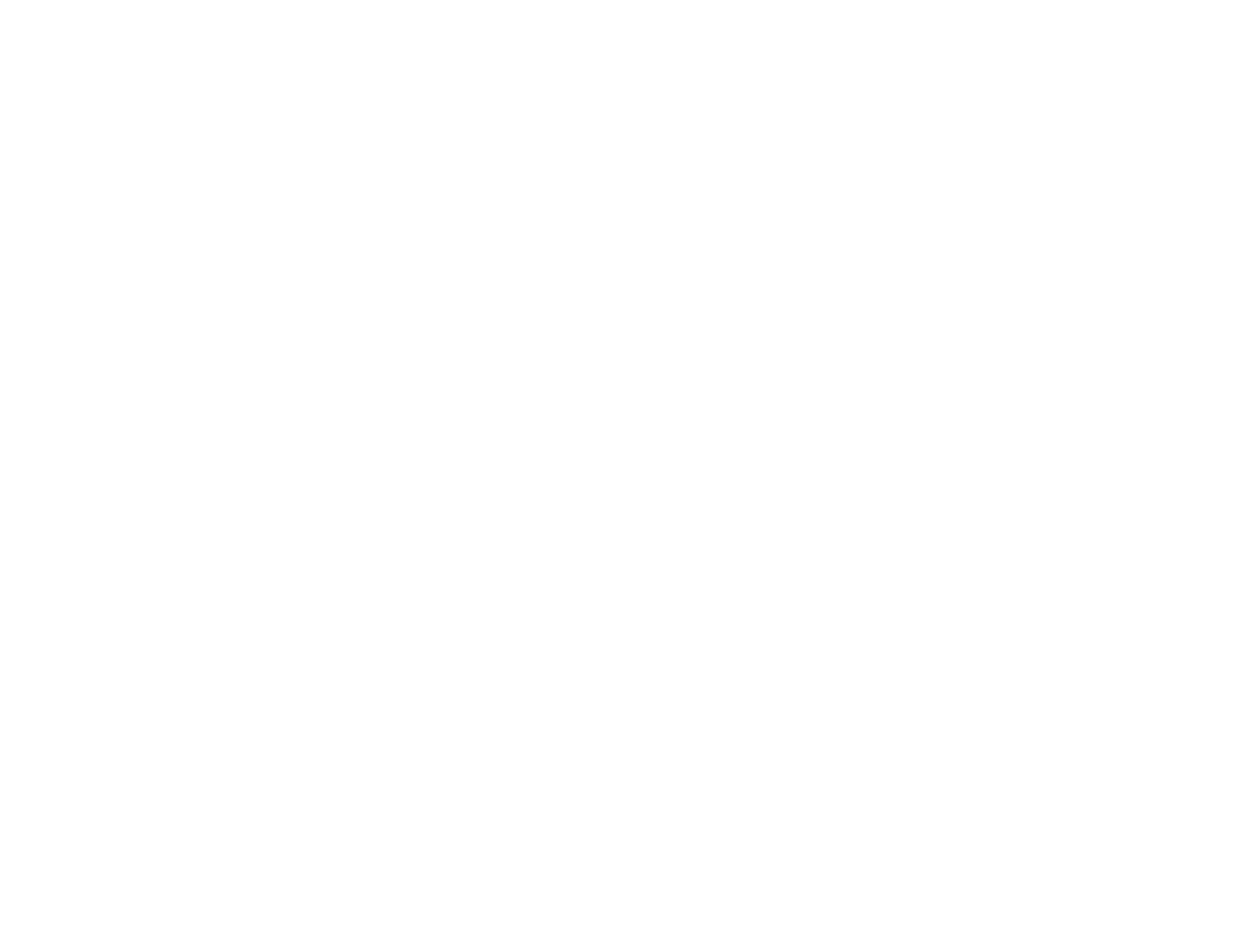
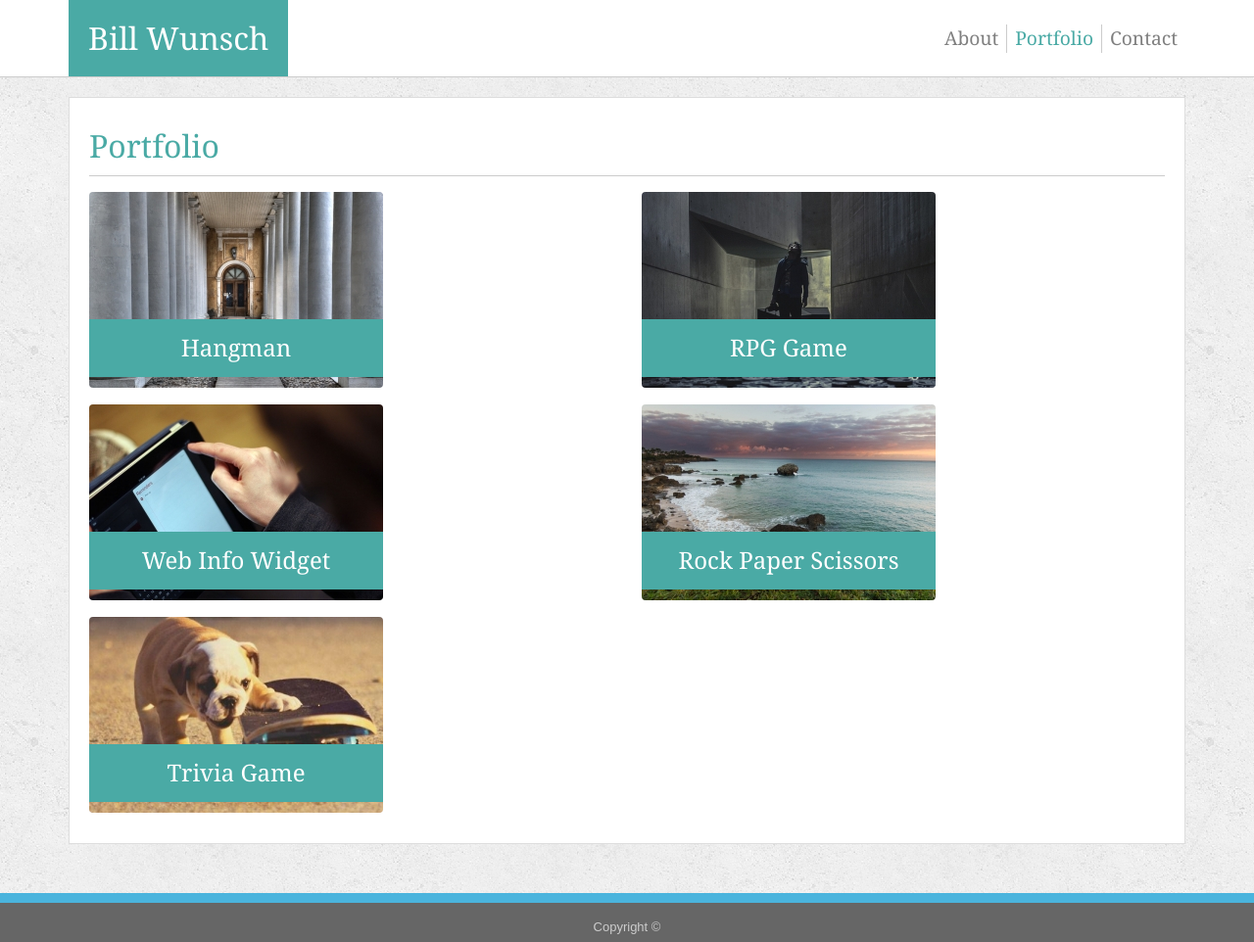
Before and after one commit to wwunsch23/Bootstrap-Portfolio, a plain HTML site: page portfolio.html in a window 1280 px wide. Shown: the whole page at 98% size. Before the commit the page ends 800 px from the top, so only its background shows below. Drawn offline with nearby package versions, Linux system fonts and the light colour scheme.

Commit message:
Created and styled Portfolio page

```diff
--- a/assets/css/style.css
+++ b/assets/css/style.css
@@ -93,14 +93,6 @@ hr {
     margin-bottom: 10px;
 }
 
-
-.portfolioImage {
-    margin-bottom: 30px;
-    width: 300px;
-    height: 200px;
-    position: relative;
-}
-
 img.hover-shadow {
     transition: 0.3s;
 }
@@ -113,32 +105,31 @@ img.hover-shadow {
     width: 18%;
 }
 
-div.image {
-    margin-top: 20px;
-    position: relative;
-    float: left;
-}
-
 div.form-container {
     margin-top: 20px;
 }
 
-h3 {
-    position: absolute;
-    bottom: 30px;
-    width: 300px;
+.image-container {
+    max-width: 300px;
+    max-height: 200px;
+}
+
+h4 {
+    position: relative;
+    top: -70px;
+    width: 100%;
     background-color: #4aaaa5;
-    padding: 15px;
+    padding: 5%;
     text-align: center;
     color: #fff;
     font-family: 'Georgia', Times, "Times New Roman", serif;
 }
 
-h3:hover {
+h4:hover {
     background-color: #4AB4DD;
 }
 
-.image:hover h3 {
+.image-container:hover h4 {
     background-color: #4AB4DD;
 }
 
--- a/contact.html
+++ b/contact.html
@@ -0,0 +1,76 @@
+<!DOCTYPE html>
+<html>
+
+<head>
+    <meta charset="utf-8" />
+    <title>About Me</title>
+    <link rel="stylesheet" href="https://stackpath.bootstrapcdn.com/bootstrap/4.1.3/css/bootstrap.min.css" integrity="sha384-MCw98/SFnGE8fJT3GXwEOngsV7Zt27NXFoaoApmYm81iuXoPkFOJwJ8ERdknLPMO"
+        crossorigin="anonymous">
+    <link rel="stylesheet" type="text/css" media="screen" href="./assets/css/style.css" />
+</head>
+
+<body>
+
+    <header>
+        <div class="container header-container">
+            <h1 id="name">Bill Wunsch</h1>
+            <nav class="navbar navbar-expand-md navbar-light bg-white justify-content-end">
+                <button class="navbar-toggler m-3" type="button" data-toggle="collapse" data-target="#navbarNav"
+                    aria-controls="navbarNav" aria-expanded="false" aria-label="Toggle navigation">
+                    <span class="navbar-toggler-icon"></span>
+                </button>
+                <div class="collapse navbar-collapse justify-content-end" id="navbarNav">
+                    <ul class="navbar-nav">
+                        <li class="nav-item">
+                            <a class="nav-link" href="index.html">About</a>
+                        </li>
+                        <li class="nav-item">
+                            <a class="nav-link" href="portfolio.html">Portfolio</a>
+                        </li>
+                        <li class="nav-item active">
+                            <a class="nav-link" href="contact.html">Contact</a>
+                        </li>
+                    </ul>
+                </div>
+            </nav>
+        </div>
+    </header>
+
+    <div class="container content">
+        <div class="row">
+            <div class="col-md-12">
+                <h1 id="contentTitle">Contact</h1>
+                <hr>
+            </div>
+        </div>
+
+        <div class="form-container">
+            <form>
+                <label for="fullname">Name</label>
+                <input type="text" id="fullname" name="fullname" placeholder="John Smith">
+
+                <label for="email">Email</label>
+                <input type="text" id="email" name="email" placeholder="example@gmail.com">
+
+                <label for="message">Message</label>
+                <textarea type="msg" id="message" name="user_message"></textarea>
+
+                <input type="submit" value="Submit">
+            </form>
+        </div>
+
+
+
+        <footer class="footer">
+            <div id="blueFooter">
+                <div id="greyFooter">
+                    <p>Copyright &copy;</p>
+                </div>
+            </div>
+        </footer>
+
+        <script src="https://stackpath.bootstrapcdn.com/bootstrap/4.1.3/js/bootstrap.min.js" integrity="sha384-ChfqqxuZUCnJSK3+MXmPNIyE6ZbWh2IMqE241rYiqJxyMiZ6OW/JmZQ5stwEULTy"
+            crossorigin="anonymous"></script>
+</body>
+
+</html>
--- a/portfolio.html
+++ b/portfolio.html
@@ -0,0 +1,107 @@
+<!DOCTYPE html>
+<html>
+
+<head>
+    <meta charset="utf-8" />
+    <title>Portfolio</title>
+    <link rel="stylesheet" href="https://stackpath.bootstrapcdn.com/bootstrap/4.1.3/css/bootstrap.min.css" integrity="sha384-MCw98/SFnGE8fJT3GXwEOngsV7Zt27NXFoaoApmYm81iuXoPkFOJwJ8ERdknLPMO" crossorigin="anonymous">
+    <link rel="stylesheet" type="text/css" media="screen" href="./assets/css/style.css" />
+</head>
+
+<body>
+
+    <header>
+        <div class="container header-container">
+            <h1 id="name">Bill Wunsch</h1>
+            <nav class="navbar navbar-expand-md navbar-light bg-white justify-content-end">
+                <button class="navbar-toggler m-3" type="button" data-toggle="collapse" data-target="#navbarNav" aria-controls="navbarNav" aria-expanded="false" aria-label="Toggle navigation">
+                    <span class="navbar-toggler-icon"></span>
+                </button>
+                <div class="collapse navbar-collapse justify-content-end" id="navbarNav">
+                    <ul class="navbar-nav">
+                        <li class="nav-item">
+                            <a class="nav-link" href="index.html">About</a>
+                        </li>
+                        <li class="nav-item active">
+                            <a class="nav-link" href="portfolio.html">Portfolio</a>
+                        </li>
+                        <li class="nav-item">
+                            <a class="nav-link" href="contact.html">Contact</a>
+                        </li>
+                    </ul>
+                </div>
+            </nav>
+        </div>
+    </header>
+
+    <div class="container content">
+        <div class="row">
+            <div class="col-md-12">
+                <h1 id="contentTitle">Portfolio</h1>
+                <hr>
+            </div>
+        </div>
+        <div class="row">
+            <div class="col-sm-12 col-md-4 col-lg-6">
+                <div class="image-container mb-3">
+                    <img class="img-fluid rounded hover-shadow" src="./assets/images/placeimg_300_200_arch.jpg">
+                    <h4>
+                        Hangman
+                    </h4>
+                </div>
+            </div>
+            <div class="col-sm-12 col-md-4 col-lg-6">
+                <div class="image-container mb-3">
+                    <img class="img-fluid rounded hover-shadow" src="./assets/images/placeimg_300_200_people.jpg">
+                    <h4>
+                        RPG Game
+                    </h4>
+                </div>
+            </div>
+            <div class="col-md-4"></div>
+        </div>
+        <div class="row">
+            <div class="col-sm-12 col-md-4 col-lg-6">
+                <div class="image-container mb-3">
+                    <img class="img-fluid rounded hover-shadow" src="./assets/images/placeimg_300_200_tech.jpg">
+                    <h4>
+                        Web Info Widget
+                    </h4>
+                </div>
+            </div>
+            <div class="col-sm-12 col-md-4 col-lg-6">
+                <div class="image-container mb-3">
+                    <img class="img-fluid rounded hover-shadow" src="./assets/images/placeimg_300_200_nature.jpg">
+                    <h4>
+                        Rock Paper Scissors
+                    </h4>
+                </div>
+            </div>
+            <div class="col-md-4"></div>
+        </div>
+        <div class="row">
+            <div class="col-sm-12 col-md-4 col-lg-6">
+                <div class="image-container">
+                    <img class="img-fluid rounded  hover-shadow" src="./assets/images/placeimg_300_200_animals.jpg">
+                    <h4>
+                        Trivia Game
+                    </h4>
+                </div>
+            </div>
+            <div class="col-md-4"></div>
+            <div class="col-md-4"></div>
+        </div>
+    </div>
+
+    <footer class="footer">
+            <div id="blueFooter">
+                <div id="greyFooter">
+                    <p>Copyright &copy;</p>
+                </div>
+            </div>
+    </footer>
+
+<script src="https://stackpath.bootstrapcdn.com/bootstrap/4.1.3/js/bootstrap.min.js" integrity="sha384-ChfqqxuZUCnJSK3+MXmPNIyE6ZbWh2IMqE241rYiqJxyMiZ6OW/JmZQ5stwEULTy" crossorigin="anonymous"></script>
+</body>
+
+</html>
```
Also changed, not shown: index.html (+20 -11 lines).
